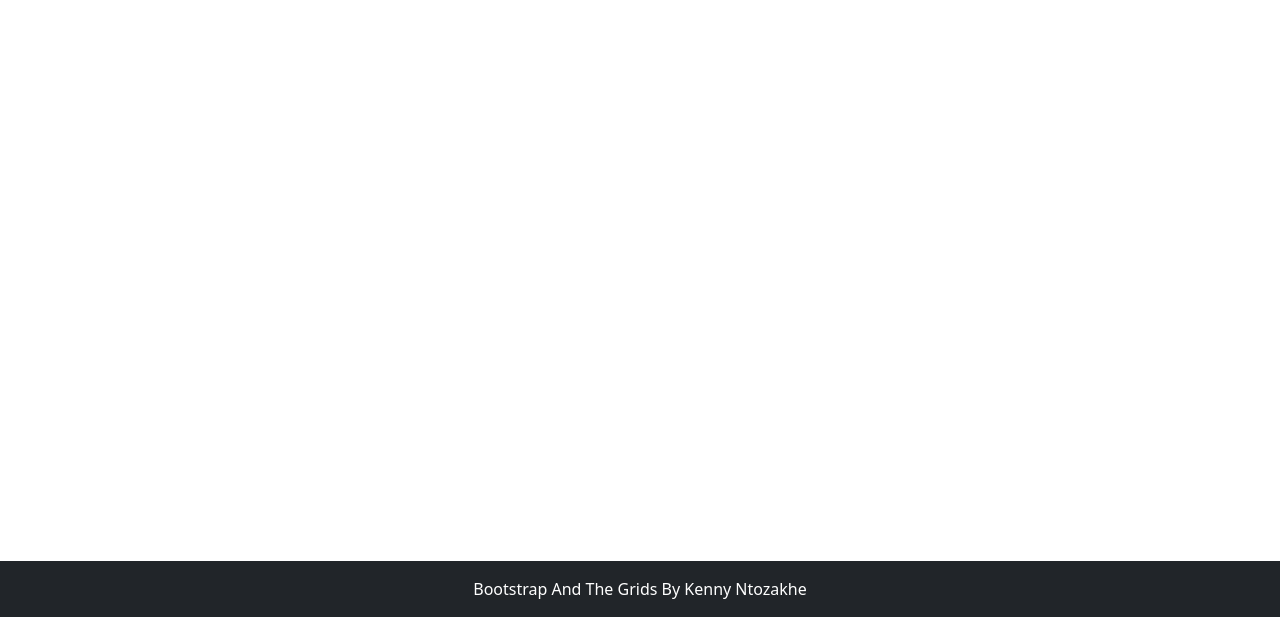
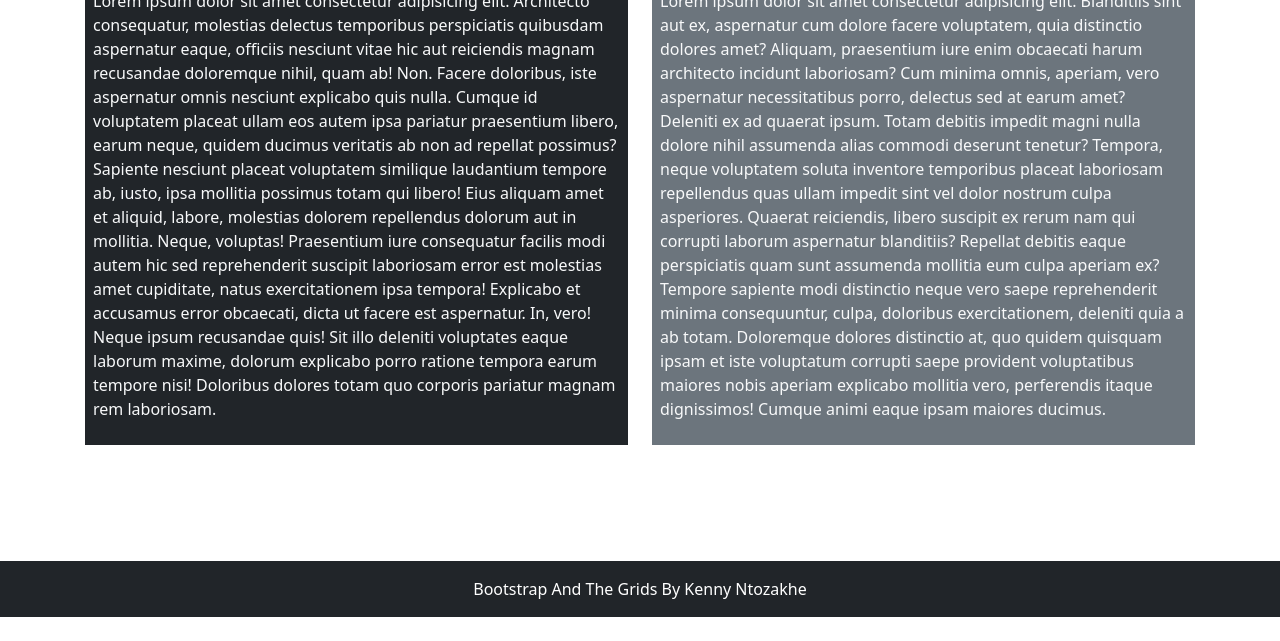
Before and after one commit to Ntozakhe/BootstrapAndTheGrids, a plain HTML site: page Grid1.html in a window 1280 px wide. Shown: the part 183-824 px from the top of the page. Before the commit the page ends 800 px from the top, so only its background shows below. Drawn offline with nearby package versions, Linux system fonts and the light colour scheme.

Commit message:
Grid one

```diff
--- a/CSS/site.css
+++ b/CSS/site.css
@@ -24,3 +24,7 @@ main>.container {
     background-size: cover;
     background-attachment: fixed;
 }
+
+.minHeight{
+    min-height: 80vh;
+}
--- a/Grid1.html
+++ b/Grid1.html
@@ -63,8 +63,29 @@
 </nav>
 
     <main class="flex-shrink-0">
-       <div class="container">
-
+       <div class="container mt-5 h-100 minHeight">
+        <div class="row h-100">
+            <div class="col-sm-12 col-md-6 h-100">
+                <div class="bg-dark text-light p-2">
+                    <h1>Col One</h1>
+                    <p>Lorem ipsum dolor sit amet consectetur adipisicing elit. Architecto consequatur, molestias delectus temporibus perspiciatis quibusdam aspernatur eaque, officiis nesciunt vitae hic aut reiciendis magnam recusandae doloremque nihil, quam ab! Non.
+                    Facere doloribus, iste aspernatur omnis nesciunt explicabo quis nulla. Cumque id voluptatem placeat ullam eos autem ipsa pariatur praesentium libero, earum neque, quidem ducimus veritatis ab non ad repellat possimus?
+                    Sapiente nesciunt placeat voluptatem similique laudantium tempore ab, iusto, ipsa mollitia possimus totam qui libero! Eius aliquam amet et aliquid, labore, molestias dolorem repellendus dolorum aut in mollitia. Neque, voluptas!
+                    Praesentium iure consequatur facilis modi autem hic sed reprehenderit suscipit laboriosam error est molestias amet cupiditate, natus exercitationem ipsa tempora! Explicabo et accusamus error obcaecati, dicta ut facere est aspernatur.
+                    In, vero! Neque ipsum recusandae quis! Sit illo deleniti voluptates eaque laborum maxime, dolorum explicabo porro ratione tempora earum tempore nisi! Doloribus dolores totam quo corporis pariatur magnam rem laboriosam.</p>
+                </div>
+            </div>
+            <div class="col-sm-12 col-md-6 h-100">
+                <div class="bg-secondary text-light p-2">
+                    <h1>Col Two</h1>
+                    <p>Lorem ipsum dolor sit amet consectetur adipisicing elit. Blanditiis sint aut ex, aspernatur cum dolore facere voluptatem, quia distinctio dolores amet? Aliquam, praesentium iure enim obcaecati harum architecto incidunt laboriosam?
+                    Cum minima omnis, aperiam, vero aspernatur necessitatibus porro, delectus sed at earum amet? Deleniti ex ad quaerat ipsum. Totam debitis impedit magni nulla dolore nihil assumenda alias commodi deserunt tenetur?
+                    Tempora, neque voluptatem soluta inventore temporibus placeat laboriosam repellendus quas ullam impedit sint vel dolor nostrum culpa asperiores. Quaerat reiciendis, libero suscipit ex rerum nam qui corrupti laborum aspernatur blanditiis?
+                    Repellat debitis eaque perspiciatis quam sunt assumenda mollitia eum culpa aperiam ex? Tempore sapiente modi distinctio neque vero saepe reprehenderit minima consequuntur, culpa, doloribus exercitationem, deleniti quia a ab totam.
+                    Doloremque dolores distinctio at, quo quidem quisquam ipsam et iste voluptatum corrupti saepe provident voluptatibus maiores nobis aperiam explicabo mollitia vero, perferendis itaque dignissimos! Cumque animi eaque ipsam maiores ducimus.</p>
+                </div>
+            </div>
+           </div>
        </div>
     </main>
     <footer class="footer mt-auto py-3 bg-dark sticky-footer">
```
Also changed, not shown: Index.html (+1 -1 lines).
